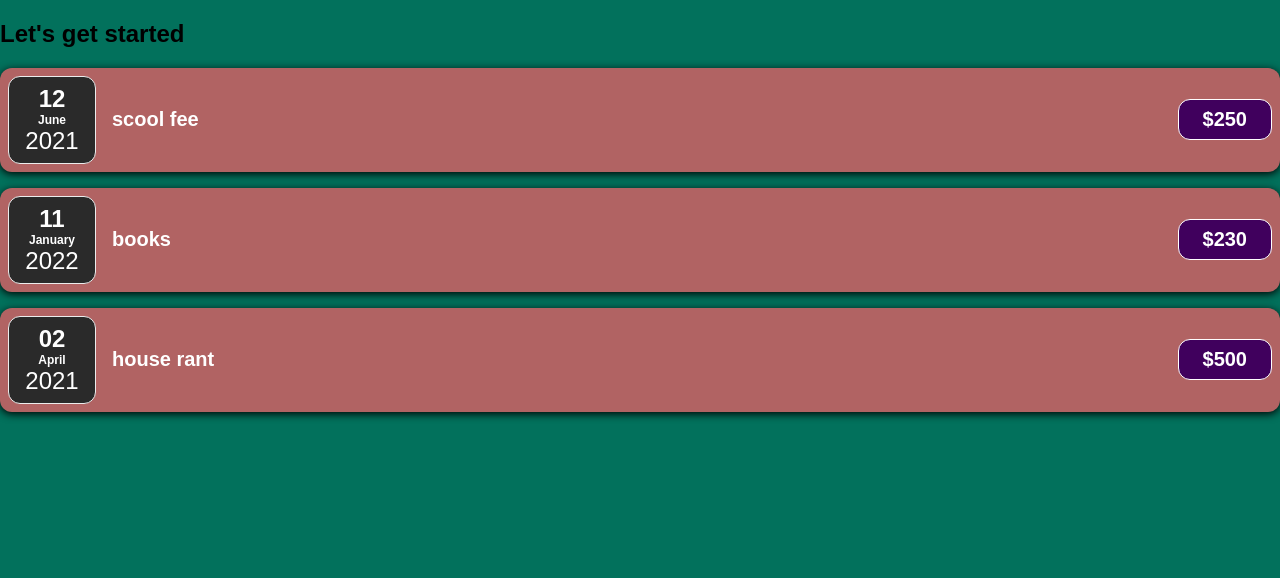
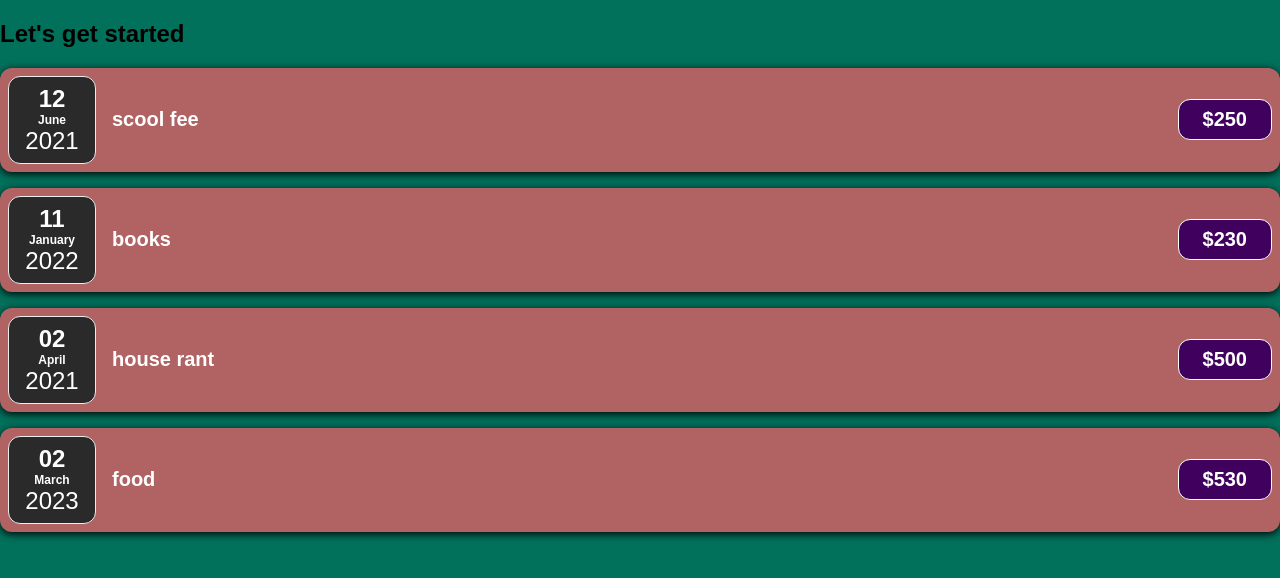
Before and after one commit to pawan1816/expence_tracker, a JavaScript app in the folder expence_tracker/: page / in a window 1280 px wide. Shown: the top 578 px of the page. Built offline with nearby package versions, Linux system fonts and the light colour scheme.

Commit message:
rectified the code and added a map function in the Exp.js and also there was error related to filled that was i previesly makes by the small letter. so that i did change and created new file with capital letter i.e Exp.js and added allthe previous code and used the map funtion

```diff
--- a/expence_tracker/src/component/Exp.js
+++ b/expence_tracker/src/component/Exp.js
@@ -4,12 +4,7 @@ import Expence from "./Expence"
 function Exp(props){
     return (
             <div>
-                {props.item.filter( a=>{
-                    if(a.date.getFullYear() < 2023){
-                        return a
-                    }
-                }
-                ).map((a)=>(
+                { props.item.map((a)=>(
                 //<p>hi</p>
                    <Expence date={a.date} title={a.title} amount={a.amount}/>
                 ))}
```
